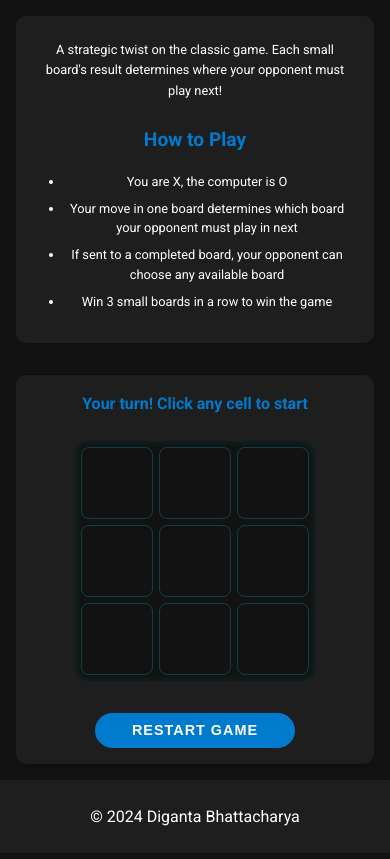
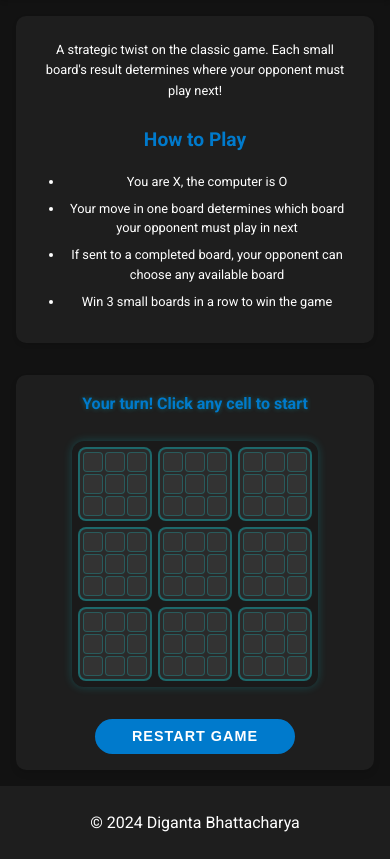
Before and after one commit to OfficialBhattacharya/OfficialBhattacharya.github.io, a plain HTML site: page games/ultimate-tic-tac-toe/index.html in a window 390 px wide. Shown: the part 109-968 px from the top of the page. Drawn offline with Linux system fonts and the light colour scheme.

Commit message:
Update website with responsive design improvements 3

```diff
--- a/css/sections/games.css
+++ b/css/sections/games.css
@@ -85,6 +85,7 @@
     margin-bottom: 1.5rem;
     text-align: center;
     font-weight: bold;
+    text-shadow: 0 0 5px rgba(0, 247, 255, 0.3);
 }
 
 .ultimate-board {
@@ -93,36 +94,36 @@
     gap: 15px;
     margin: 0 auto 2rem;
     max-width: 600px;
-    background: var(--bg-color);
+    background: #1a1a1a;
     padding: 15px;
     border-radius: 12px;
-    box-shadow: inset 0 0 10px rgba(0, 247, 255, 0.1);
+    box-shadow: 0 0 10px rgba(0, 247, 255, 0.2);
 }
 
 .main-board {
     display: grid;
     grid-template-columns: repeat(3, 1fr);
     gap: 5px;
-    background: var(--bg-secondary);
+    background: #2a2a2a;
     padding: 8px;
     border-radius: 8px;
-    border: 1px solid rgba(0, 247, 255, 0.2);
+    border: 2px solid rgba(0, 247, 255, 0.3);
 }
 
 .main-board.active {
     border-color: var(--accent-color);
-    box-shadow: 0 0 10px rgba(0, 247, 255, 0.3);
+    box-shadow: 0 0 15px rgba(0, 247, 255, 0.4);
 }
 
 .cell {
     aspect-ratio: 1;
-    background: var(--bg-color);
-    border: none;
+    background: #333;
+    border: 1px solid rgba(0, 247, 255, 0.2);
     border-radius: 4px;
     cursor: pointer;
-    font-size: 1.2rem;
+    font-size: 1.5rem;
     font-weight: bold;
-    color: var(--text-primary);
+    color: #fff;
     transition: all 0.2s ease;
     display: flex;
     align-items: center;
@@ -131,21 +132,25 @@
 }
 
 .cell:hover:not(:disabled) {
-    background: rgba(0, 247, 255, 0.1);
+    background: #444;
+    border-color: var(--accent-color);
     transform: scale(1.05);
 }
 
 .cell.x {
     color: #00ff88;
+    text-shadow: 0 0 5px rgba(0, 255, 136, 0.5);
 }
 
 .cell.o {
     color: #ff3366;
+    text-shadow: 0 0 5px rgba(255, 51, 102, 0.5);
 }
 
 .cell:disabled {
     cursor: not-allowed;
-    opacity: 0.8;
+    opacity: 0.7;
+    background: #2a2a2a;
 }
 
 .restart-button {
```
